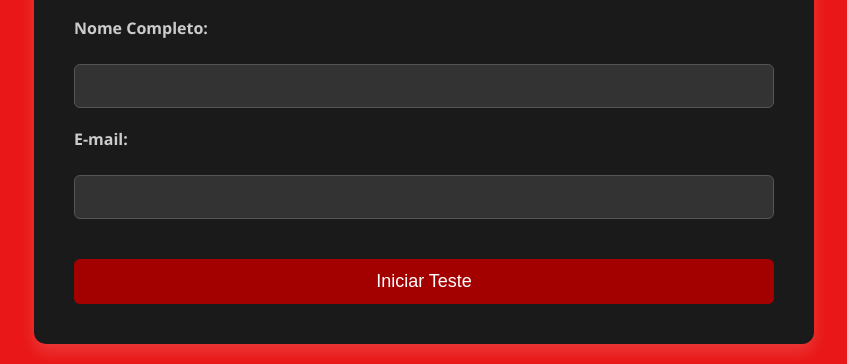
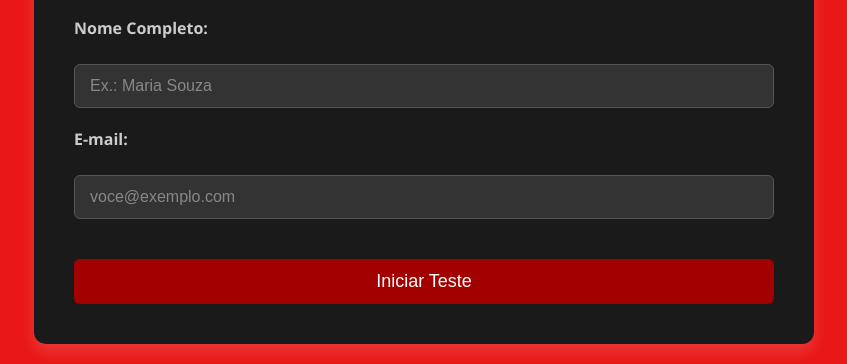
Before and after one commit to icarolima1311-art/teste-disc-bricobread, a plain HTML site: page index.html in a window 1280 px wide. Shown: the part 521-885 px from the top of the page, without its empty margins (216-1063 px from the left). Drawn offline with nearby package versions, Linux system fonts and the light colour scheme.

Commit message:
Update index.html
Atualização 25/08/2025

```diff
--- a/index.html
+++ b/index.html
@@ -5,7 +5,9 @@
     <meta name="viewport" content="width=device-width, initial-scale=1.0">
     <title>Teste DISC - BricoBread</title>
     <link rel="stylesheet" href="style.css">
+    <!-- Chart.js para o gráfico do participante -->
     <script src="https://cdn.jsdelivr.net/npm/chart.js"></script>
+    <!-- Firebase -->
     <script src="https://www.gstatic.com/firebasejs/8.10.1/firebase-app.js"></script>
     <script src="https://www.gstatic.com/firebasejs/8.10.1/firebase-firestore.js"></script>
 </head>
@@ -16,9 +18,9 @@
         <h1>Teste DISC - BricoBread</h1>
         <form id="info-form">
             <label for="full-name">Nome Completo:</label>
-            <input type="text" id="full-name" required>
+            <input type="text" id="full-name" required placeholder="Ex.: Maria Souza">
             <label for="email">E-mail:</label>
-            <input type="email" id="email" required>
+            <input type="email" id="email" required placeholder="voce@exemplo.com">
             <button type="submit">Iniciar Teste</button>
         </form>
     </div>
```
